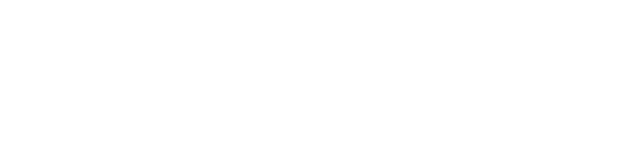
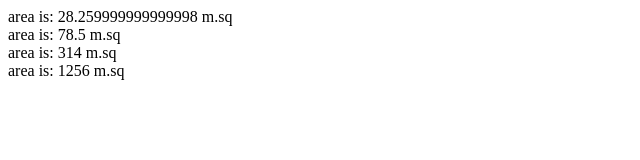
Before and after one commit to Phobial/Javascript, a plain HTML site: page 24.html in a window 1280 px wide. Shown: the whole page, without its empty margins (0-640 px from the left). Drawn offline with Linux system fonts and the light colour scheme.

Commit message:
fifth commit

```diff
--- a/24.html
+++ b/24.html
@@ -1,13 +1,55 @@
 <!DOCTYPE html>
 <html lang="en">
+
 <head>
     <meta charset="UTF-8">
     <meta name="viewport" content="width=device-width, initial-scale=1.0">
-    <title>Document</title>
+    <title>area of circle</title>
 </head>
+
 <body>
     <script>
 
+        //Argument and return
+        function AreaOfCircle(radius) {
+            const area = 3.14 * radius * radius;
+            return area
+        }
+        const result = AreaOfCircle(3);
+        document.write(`area is: ${result} m.sq`)
+    </script>
+    <br>
+    <script>
+
+        // Argument but no Return
+        function Area(radius) {
+            const area = 3.14 * radius * radius;
+            document.write(`area is: ${area} m.sq`)
+        }
+        Area(5)
+    </script>
+    <br>
+    <script>
+
+        // No Argument but Return
+        const radius = 10;
+        function AOfCircle() {
+            const area = 3.14 * radius * radius;
+            return area
+        }
+        const r = AOfCircle();
+        document.write(`area is: ${r} m.sq`)
+    </script>
+    <br>
+    <script>
+        // no Argument and no Return
+        const radiuses = 20;
+        function AreaCircle() {
+            const area = 3.14 * radiuses * radiuses;
+            document.write(`area is: ${area} m.sq`)
+        }
+        AreaCircle()
     </script>
 </body>
+
 </html>
```
